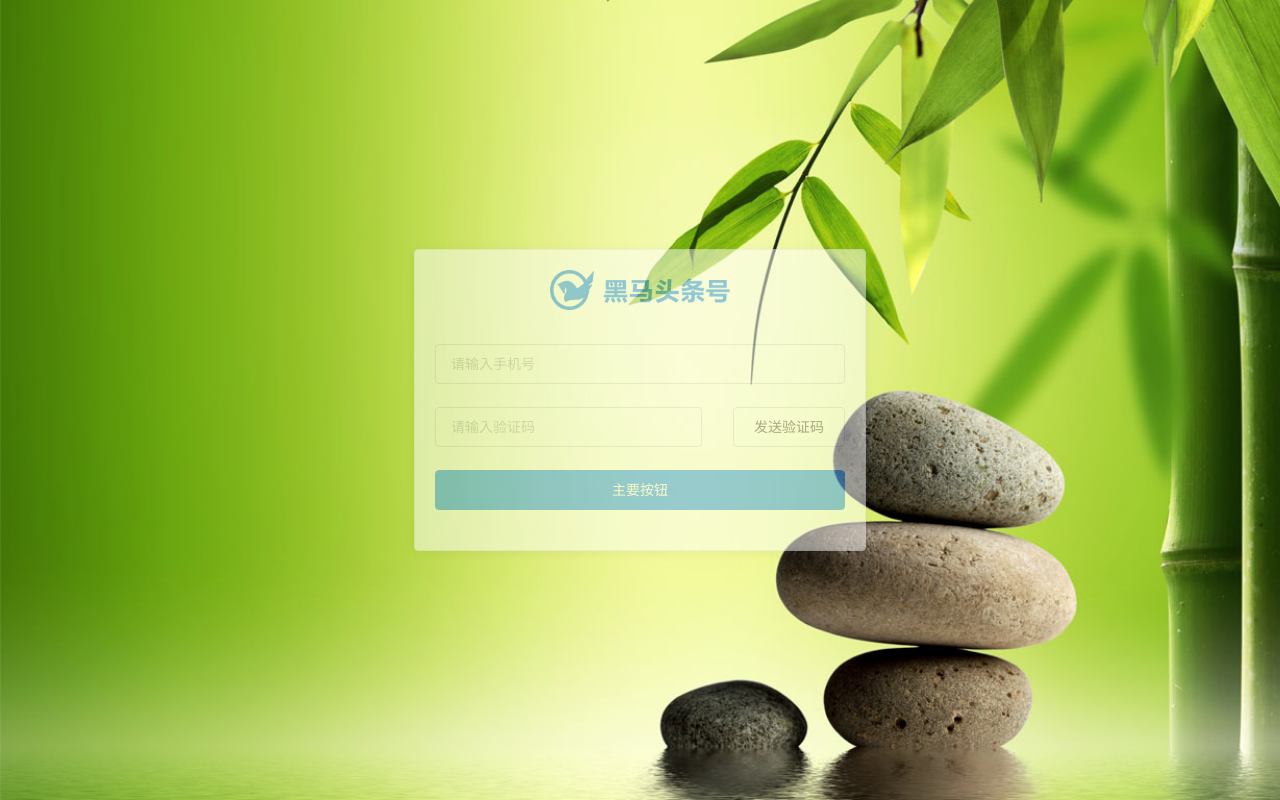
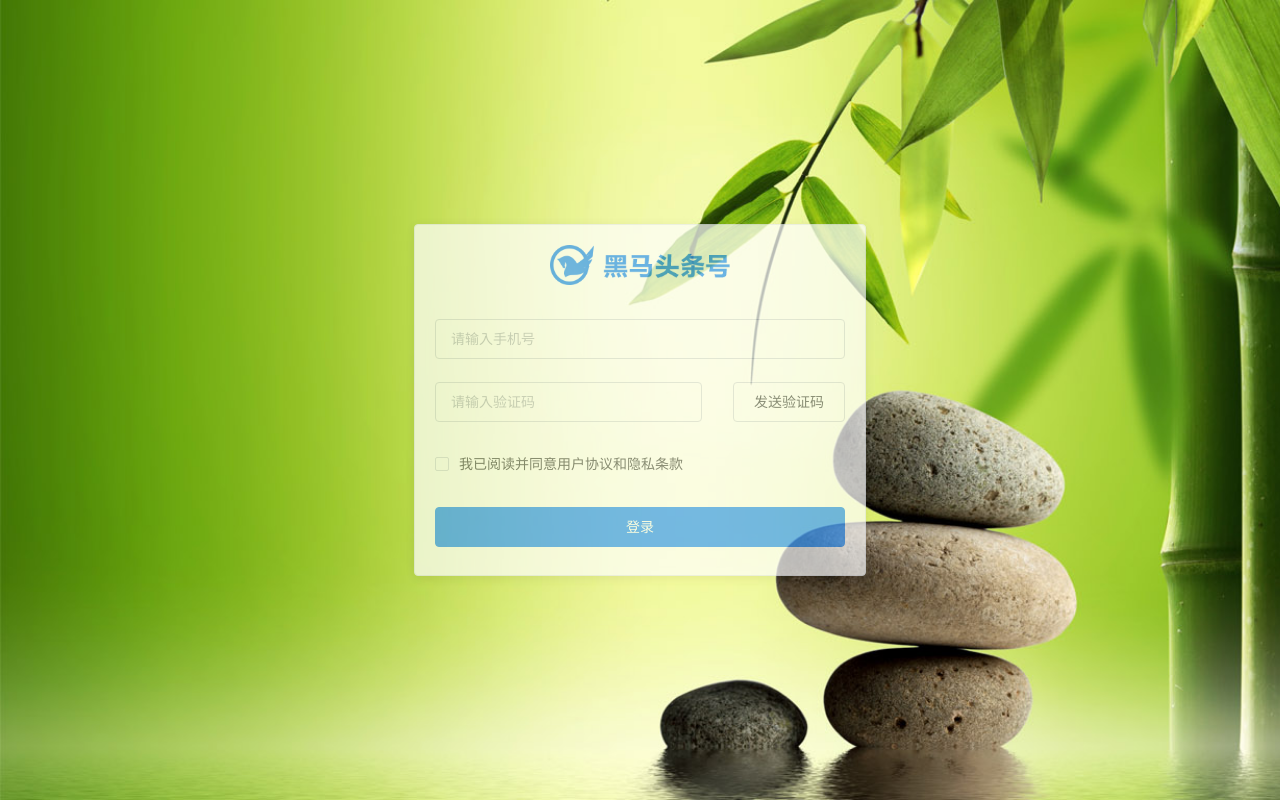
Before and after one commit to zangjuntong/heimatoutiao, a Vue app: page /#/login in a window 1280 px wide. Built offline with nearby package versions, Linux system fonts and the light colour scheme.

Commit message:
该发请求验证用户了

```diff
--- a/src/views/login/index.vue
+++ b/src/views/login/index.vue
@@ -4,15 +4,21 @@
       <div class="login-img">
         <img src="../../assets/img/logo_index.png" alt="">
       </div>
-      <el-form>
-        <el-form-item>
-        <el-input placeholder='请输入手机号'></el-input>
+      <el-form ref="myform" :model="loginForm" :rules="loginrules">
+        <el-form-item prop="mobile">
+        <el-input v-model="loginForm.mobile" placeholder='请输入手机号'></el-input>
       </el-form-item>
-       <el-form-item>
-        <el-input style="width:65%" placeholder='请输入验证码'></el-input>
+       <el-form-item prop="passward">
+        <el-input v-model="loginForm.passward" style="width:65%" placeholder='请输入验证码'></el-input>
       <el-button plain style="float:right">发送验证码</el-button>
       </el-form-item>
-      <el-button style="width:100%" type="primary">主要按钮</el-button>
+      <el-form-item prop="checkbox">
+         <el-checkbox v-model="loginForm.checkbox">我已阅读并同意用户协议和隐私条款</el-checkbox>
+      </el-form-item>
+      <el-form-item>
+        <el-button @click="submitLogin" style="width:100%" type="primary">登录</el-button>
+      </el-form-item>
+
       </el-form>
 
     </el-card>
@@ -20,8 +26,39 @@
 </template>
 
 <script>
+// import { log } from 'util'
 export default {
-
+  data () {
+    return {
+      loginForm: {
+        mobile: '',
+        passward: '',
+        checkbox: false
+      },
+      loginrules: {
+        mobile: [{ required: true, message: '请输入手机号' },
+          { pattern: /^1[3456789]\d{9}$/, message: '手机号格式不正确' }],
+        passward: [{ required: true, message: '请输入验证码' },
+          { pattern: /^\d{6}$/, message: '验证码不正确' }],
+        checkbox: [{ validator: function (rule, value, callback) {
+          if (value) {
+            callback()
+          } else {
+            callback(new Error('请选择已同意'))
+          }
+        } }]
+      }
+    }
+  },
+  methods: {
+    submitLogin () {
+      this.$refs.myform.validate(function (isok) {
+        if (isok) {
+          console.log('通过')
+        }
+      })
+    }
+  }
 }
 </script>
 
@@ -35,8 +72,8 @@ export default {
     align-items: center;
     .login-card {
       width: 450px;
-      height: 300px;
-      opacity: 0.5;
+      height: 350px;
+      opacity: 0.7;
       .login-img {
         text-align: center;
         margin-bottom: 30px;
```
Also changed, not shown: src/assets/img/avatar.jpg (deleted), 2 other files (tests, documents, lock files or other folders).
